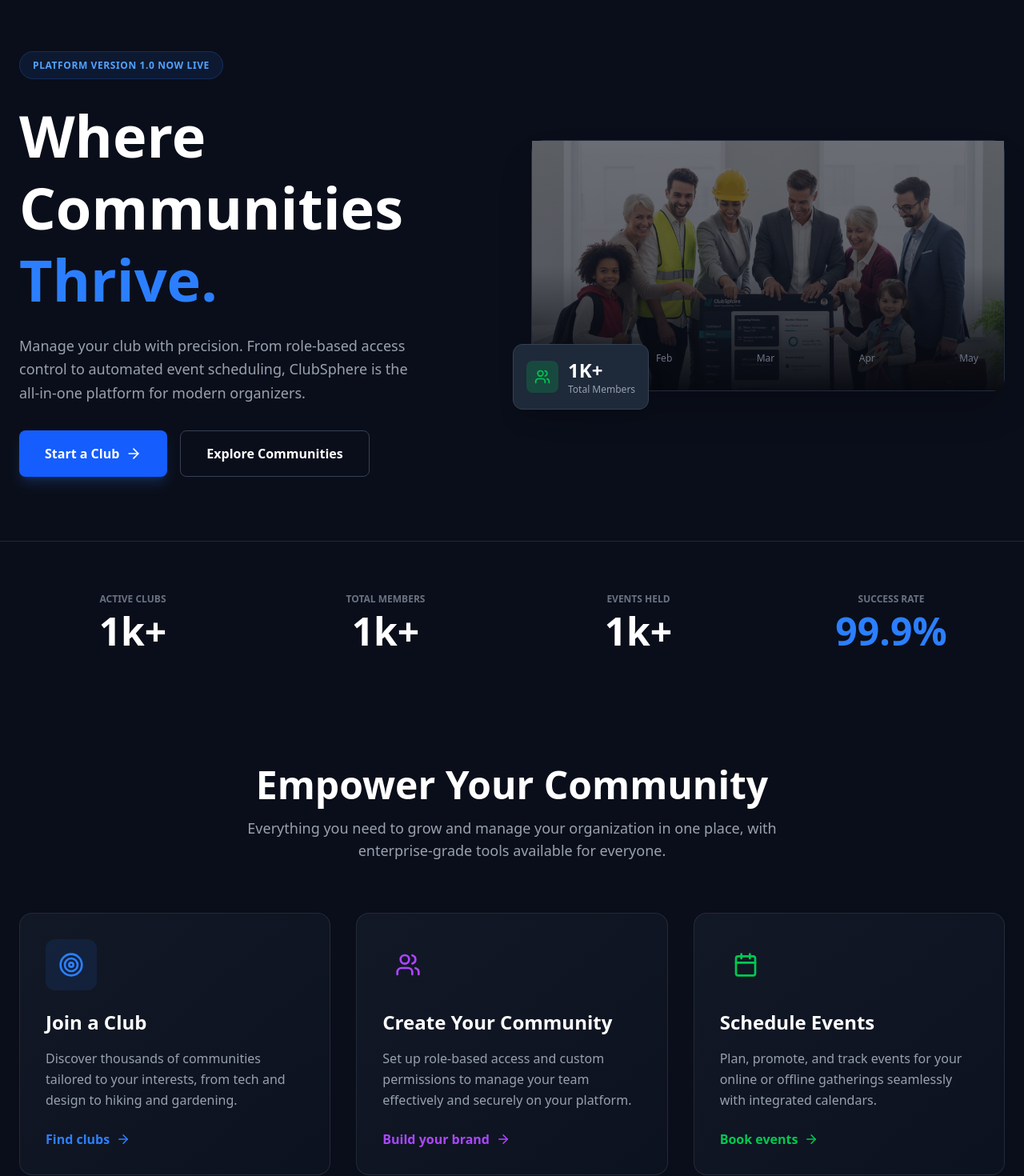
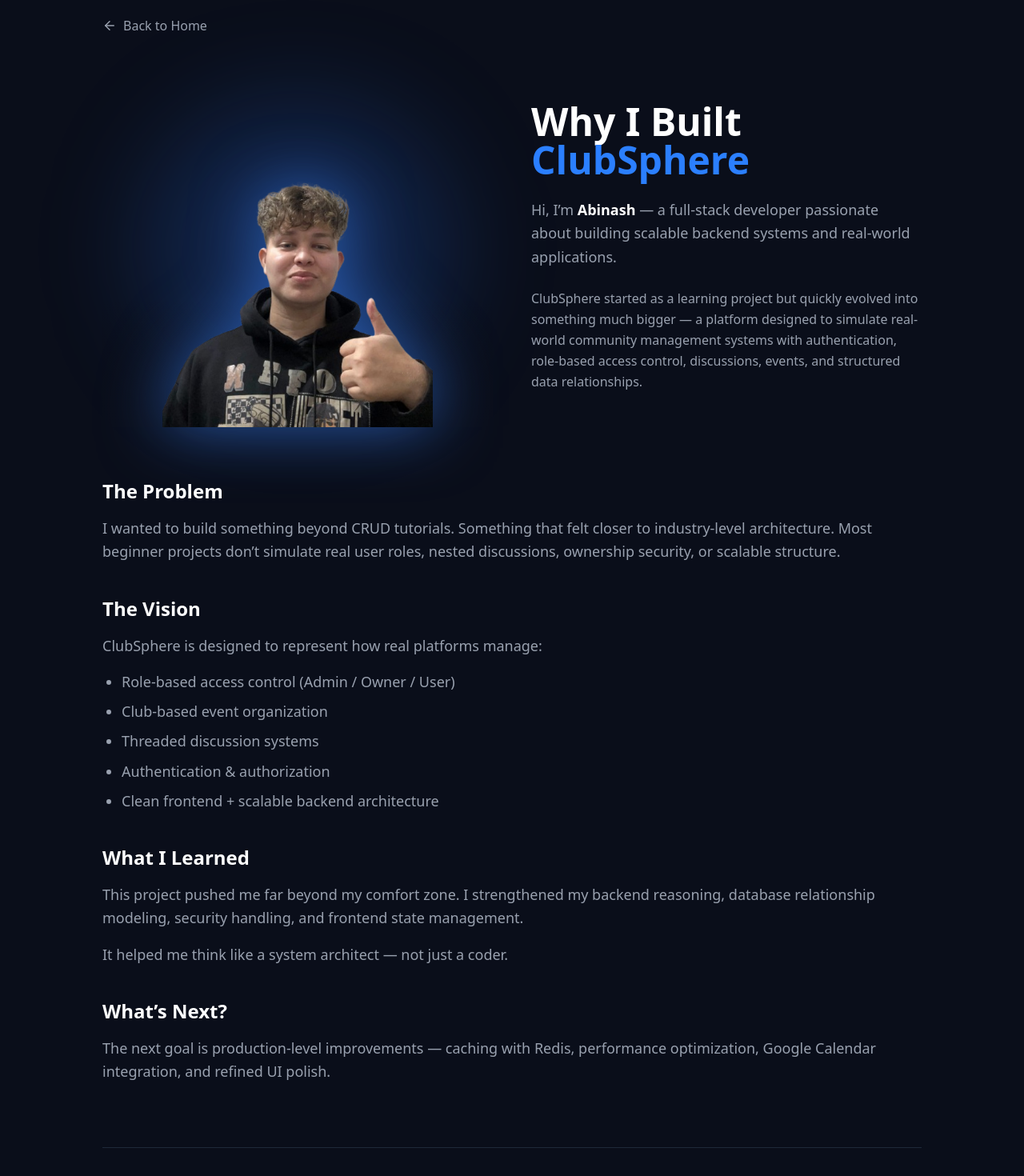
Before and after one commit to Abi-390/ClubSphere, a React app in the folder frontend/: page /blog in a window 1280 px wide. Before the commit this address led to /. Shown: the part 60-1530 px from the top of the page at 80% size. Built offline with nearby package versions, Linux system fonts and the light colour scheme; no server answers; the HTML template or start-up script is replaced by a standard one.

Commit message:
Added blog section

```diff
--- a/frontend/src/App.jsx
+++ b/frontend/src/App.jsx
@@ -9,7 +9,7 @@
 import ClubPage from './pages/ClubPage';
 import DiscussionPage from './pages/DiscussionPage';
 import AboutPage from "./pages/AboutPage";
-
+import Blog from './pages/Blog'
 import './index.css';
 
 // =======================
@@ -74,6 +74,7 @@
         }
       />
       <Route path="/about" element={<AboutPage />} />
+      <Route path="/blog" element={<Blog />} />
 
       {/* Protected Routes */}
       <Route
--- /dev/null
+++ b/frontend/src/pages/Blog.jsx
@@ -0,0 +1,132 @@
+import React from "react";
+import { Link } from "react-router-dom";
+import { ArrowLeft } from "lucide-react";
+
+const Blog = () => {
+  return (
+    <div className="min-h-screen bg-[#0a0e1a] text-white px-6 py-20">
+
+      <div className="max-w-5xl mx-auto">
+
+        {/* Back Button */}
+        <Link
+          to="/"
+          className="inline-flex items-center gap-2 text-gray-400 hover:text-white mb-10 transition"
+        >
+          <ArrowLeft size={18} />
+          Back to Home
+        </Link>
+
+        {/* Header Section */}
+        <div className="grid md:grid-cols-2 gap-12 items-center mb-16">
+
+          {/* Photo */}
+          <div className="relative">
+            <div className="relative flex justify-center items-center">
+
+  {/* Glow Background */}
+  <div className="absolute w-[80%] h-[80%] bg-blue-500/20 blur-3xl rounded-full"></div>
+
+  {/* Image */}
+  <img
+    src="/my-photo.png"
+    alt="Founder"
+    className="relative z-10 h-[450px] object-contain drop-shadow-[0_0_40px_rgba(59,130,246,0.6)]"
+  />
+
+  {/* Bottom Fade Blend */}
+  <div className="absolute bottom-0 w-full h-40 bg-gradient-to-t from-[#0a0e1a] to-transparent"></div>
+
+</div>
+
+          </div>
+
+          {/* Intro */}
+          <div>
+            <h1 className="text-4xl md:text-5xl font-bold mb-6">
+              Why I Built <span className="text-blue-500">ClubSphere</span>
+            </h1>
+
+            <p className="text-gray-400 text-lg leading-relaxed mb-6">
+              Hi, I’m <span className="text-white font-semibold">Abinash</span> —
+              a full-stack developer passionate about building scalable backend systems
+              and real-world applications.
+            </p>
+
+            <p className="text-gray-400 leading-relaxed">
+              ClubSphere started as a learning project but quickly evolved into something
+              much bigger — a platform designed to simulate real-world community
+              management systems with authentication, role-based access control,
+              discussions, events, and structured data relationships.
+            </p>
+          </div>
+        </div>
+
+        {/* Story Section */}
+        <div className="space-y-10 text-gray-400 leading-relaxed text-lg">
+
+          <section>
+            <h2 className="text-2xl font-bold text-white mb-4">
+              The Problem
+            </h2>
+            <p>
+              I wanted to build something beyond CRUD tutorials. Something that felt
+              closer to industry-level architecture. Most beginner projects don’t
+              simulate real user roles, nested discussions, ownership security,
+              or scalable structure.
+            </p>
+          </section>
+
+          <section>
+            <h2 className="text-2xl font-bold text-white mb-4">
+              The Vision
+            </h2>
+            <p>
+              ClubSphere is designed to represent how real platforms manage:
+            </p>
+            <ul className="list-disc ml-6 mt-4 space-y-2">
+              <li>Role-based access control (Admin / Owner / User)</li>
+              <li>Club-based event organization</li>
+              <li>Threaded discussion systems</li>
+              <li>Authentication & authorization</li>
+              <li>Clean frontend + scalable backend architecture</li>
+            </ul>
+          </section>
+
+          <section>
+            <h2 className="text-2xl font-bold text-white mb-4">
+              What I Learned
+            </h2>
+            <p>
+              This project pushed me far beyond my comfort zone. I strengthened my
+              backend reasoning, database relationship modeling, security handling,
+              and frontend state management.
+            </p>
+            <p className="mt-4">
+              It helped me think like a system architect — not just a coder.
+            </p>
+          </section>
+
+          <section>
+            <h2 className="text-2xl font-bold text-white mb-4">
+              What’s Next?
+            </h2>
+            <p>
+              The next goal is production-level improvements — caching with Redis,
+              performance optimization, Google Calendar integration, and refined UI polish.
+            </p>
+          </section>
+
+        </div>
+
+        {/* Footer Note */}
+        <div className="mt-20 border-t border-gray-800 pt-8 text-center text-gray-500">
+          Built with passion, curiosity, and late-night debugging sessions.
+        </div>
+
+      </div>
+    </div>
+  );
+};
+
+export default Blog;
--- a/frontend/src/pages/LandingPage.jsx
+++ b/frontend/src/pages/LandingPage.jsx
@@ -363,7 +363,7 @@
               },
               {
                 title: 'Company',
-                links: [ <Link to="/about"className="text-gray-300 hover:text-white transition-colors ">About Us</Link>, 'Careers', 'Blog']
+                links: [ <Link to="/about"className="text-gray-300 hover:text-white transition-colors ">About Us</Link>, 'Careers', <Link to="/blog"className="text-gray-300 hover:text-white transition-colors ">Who built this?</Link>]
               }
             ].map((section, i) => (
               <div key={i}>
```
Also changed, not shown: frontend/public/my-photo.png (added).
